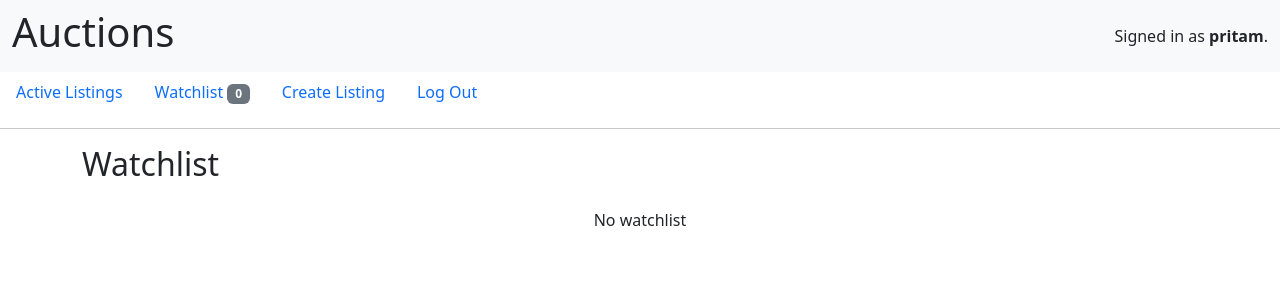
After one commit to PritamUmaiya/commerce, a Django app: page /watchlist in a window 1280 px wide. The commit adds this page. Shown: the top 300 px of the page. Run offline with Django 3.2, Linux system fonts and the light colour scheme; a user stored in the database is signed in; data that the repository does not hold is empty.

Commit message:
watchlist

```diff
--- /dev/null
+++ b/commerce/auctions/context_processors.py
@@ -0,0 +1,6 @@
+from .models import Watchlist
+
+def watchlist_count(request):
+    if request.user.is_authenticated:
+        return {"watchlist_count": Watchlist.objects.filter(user=request.user).count()}
+    return {"watchlist_count": 0}
--- a/commerce/auctions/templates/auctions/layout.html
+++ b/commerce/auctions/templates/auctions/layout.html
@@ -29,6 +29,9 @@
             </li>
             {% if user.is_authenticated %}
                 <li class="nav-item">
+                    <a class="nav-link" href="{% url 'watchlist' %}">Watchlist <span class="badge text-bg-secondary">{{ watchlist_count }}</span></a>
+                </li>
+                <li class="nav-item">
                     <a class="nav-link" href="{% url 'create_listing' %}">Create Listing</a>
                 </li>
                 <li class="nav-item">
--- /dev/null
+++ b/commerce/auctions/templates/auctions/watchlist.html
@@ -0,0 +1,29 @@
+{% extends "auctions/layout.html" %}
+
+{% block body %}
+    <div class="mb-4">
+        <h2>Watchlist</h2>
+    </div>
+
+    {% for watchlist in watchlists %}
+        <div class="card mb-3" onclick="window.location.href='/listings/{{ watchlist.listing.id }}';">
+            <div class="row g-0">
+                <div class="col-md-4 text-center">
+                    {% if watchlist.listing.image_url %}
+                        <img src="{{ watchlist.listing.image_url }}" alt="Listing" style="height:200px;">
+                    {% endif %}
+                </div>
+                <div class="col-md-8">
+                    <div class="card-body">
+                        <h5 class="card-title">{{ watchlist.listing.title }}</h5>
+                        <p class="card-text"><strong>Price:</strong> ${{ watchlist.listing.current_price }}</p>
+                        <p class="card-text"><small class="text-body-secondary">Created {{ watchlist.listing.created_at }}</small></p>
+                    </div>
+                </div>
+            </div>
+        </div>
+    {% empty %}
+        <p class="text-center">No watchlist</p>
+    {% endfor %}
+
+{% endblock %}
--- a/commerce/auctions/urls.py
+++ b/commerce/auctions/urls.py
@@ -9,4 +9,6 @@ urlpatterns = [
     path("register", views.register, name="register"),
     path("create_listing", views.create_listing, name="create_listing"),
     path("listings/<int:id>", views.listings, name="listings"),
+    path("watchlist", views.watchlist, name="watchlist"),
+    path("to_watchlist/<int:id>", views.to_watchlist, name="to_watchlist"),
 ]
--- a/commerce/auctions/views.py
+++ b/commerce/auctions/views.py
@@ -3,7 +3,7 @@ from django.contrib.auth import authenticate, login, logout
 from django.contrib.auth.decorators import login_required
 from django.db import IntegrityError
 from django.http import HttpResponse, HttpResponseRedirect
-from django.shortcuts import render
+from django.shortcuts import render, redirect
 from django.urls import reverse
 
 from .models import User, Listing, Bid, Comment, Watchlist
@@ -23,6 +23,7 @@ class ListingForm(forms.Form):
 def index(request):
     # Active listing
     listings = Listing.objects.filter(is_active=True)
+
     return render(request, "auctions/index.html", {
         "listings": listings,
     })
@@ -67,10 +68,33 @@ def create_listing(request):
 
 def listings(request, id):
     listing = Listing.objects.get(pk=id)
-
+    # Check if listing is in w
+    watchlisted = Watchlist.objects.filter(user=request.user, listing=listing)
     return render(request, "auctions/listings.html", {
         "listing": listing,
+        "watchlisted": watchlisted,
     })
+
+@login_required
+def watchlist(request):
+    return render(request, "auctions/watchlist.html", {
+        "watchlists": Watchlist.objects.filter(user=request.user),
+    })
+
+@login_required
+def to_watchlist(request, id):
+    # Check if id already exists
+    user = request.user
+    listing = Listing.objects.get(pk=id)
+    watchlist = Watchlist.objects.filter(user=user, listing=listing)
+
+    if watchlist.exists():
+        watchlist.delete()
+    else:
+        watchlist = Watchlist(user=user, listing=listing)
+        watchlist.save()
+
+    return redirect(request.META.get('HTTP_REFERER', '/'))
 
 
 def login_view(request):
--- a/commerce/commerce/settings.py
+++ b/commerce/commerce/settings.py
@@ -63,6 +63,7 @@ TEMPLATES = [
                 'django.template.context_processors.request',
                 'django.contrib.auth.context_processors.auth',
                 'django.contrib.messages.context_processors.messages',
+                'auctions.context_processors.watchlist_count',
             ],
         },
     },
```
Also changed, not shown: commerce/auctions/templates/auctions/listings.html (+8 -4 lines), commerce/db.sqlite3.
